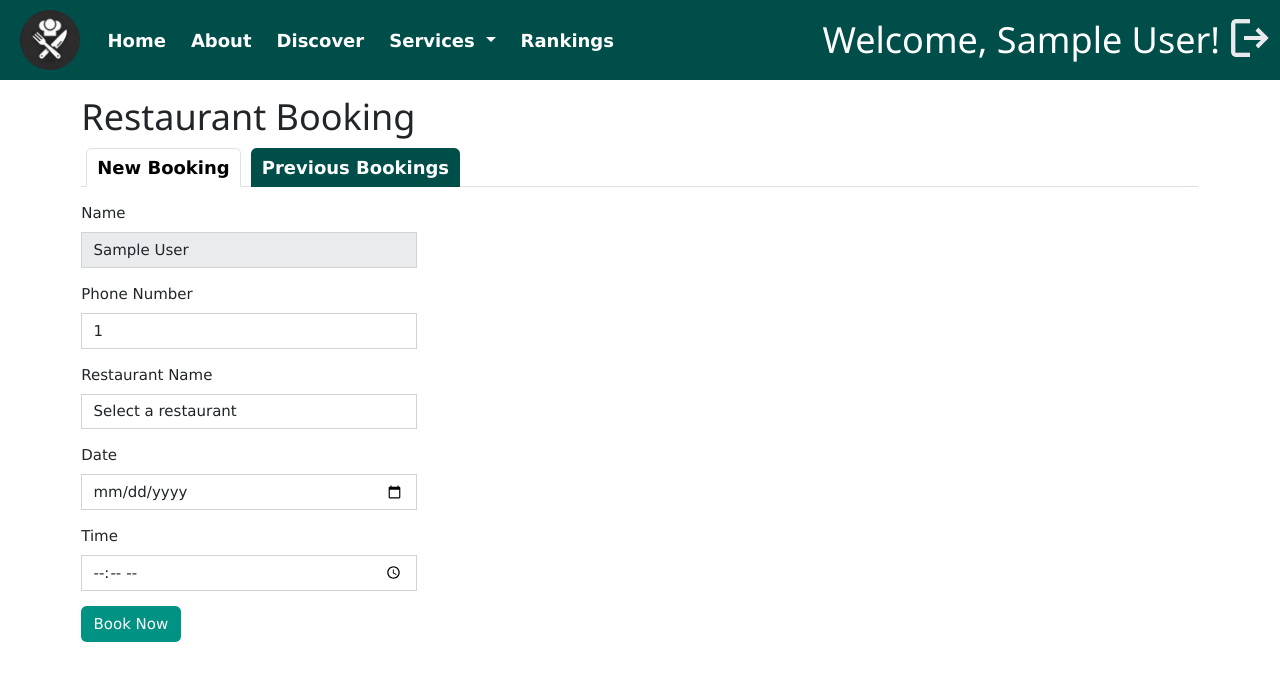
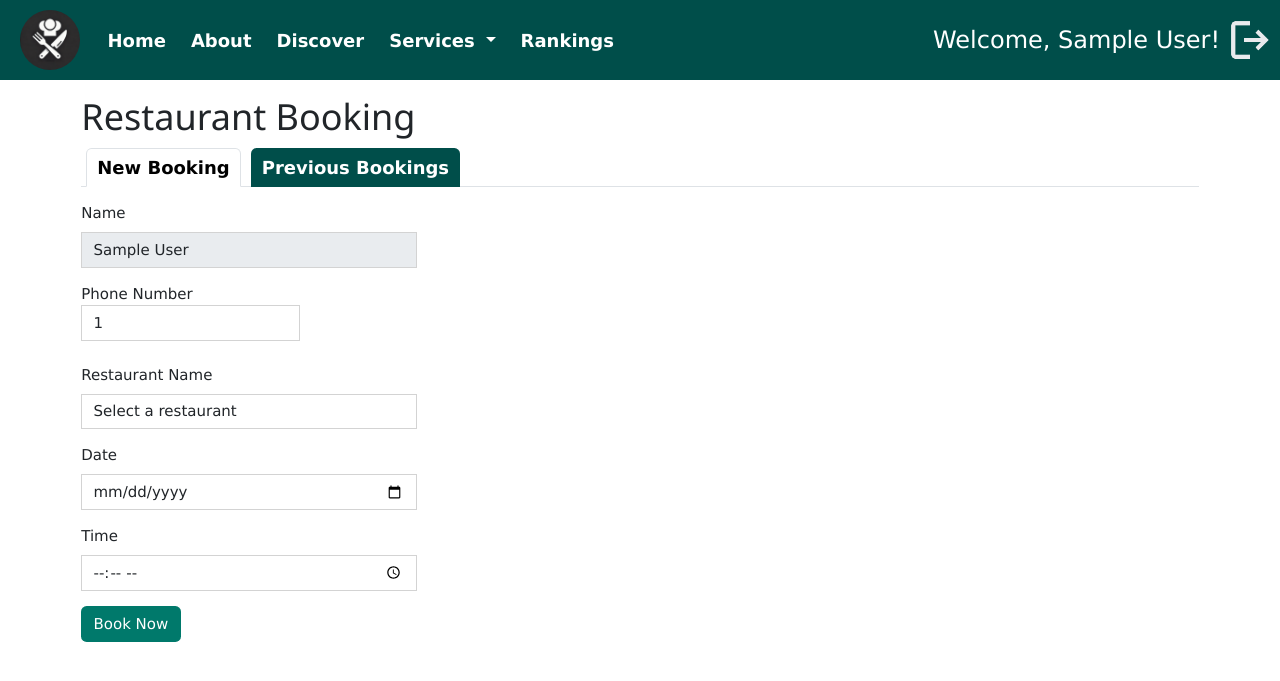
Before and after one commit to LyCh1e/INF1005-Website-Project, a PHP site: page /booking.php in a window 1280 px wide. Shown: the top 681 px of the page. Run offline with PHP 8.4, Linux system fonts and the light colour scheme; the visitor is signed in with stand-in values (Sample User, id 1).

Commit message:
edited files to comply to w3c and axedev

```diff
--- a/booking.php
+++ b/booking.php
@@ -33,9 +33,10 @@ session_start();
                         <input type="hidden" name="name" value="<?= htmlspecialchars($_SESSION['fname']) ?>">
                     </div>
                     <div class="mb-3">
-                        <label for="ph" class="form-label">Phone Number</label>
-                        <input type="text" class="form-control" name="ph"
-                            value="<?= htmlspecialchars($_SESSION['ph']) ?>">
+                        <label for="ph" class="form-label">Phone Number
+                            <input type="text" class="form-control" name="ph"
+                                value="<?= htmlspecialchars($_SESSION['ph']) ?>">
+                        </label>
                     </div>
                     <div class="mb-3">
                         <label for="restaurantName" class="form-label">Restaurant Name</label>
@@ -80,7 +81,7 @@ session_start();
                         <label for="time" class="form-label">Time</label>
                         <input required type="time" class="form-control" id="time" name="time" required>
                     </div>
-                    <button type="submit" class="btn" style='background-color: rgb(0, 146, 131); color: white'>Book Now</button>
+                    <button type="submit" class="btn" style='background-color: #00796b; color: white'>Book Now</button>
                     <?php else: ?>
                         <h2><small><a href="login.php">Please login to make booking.</a></small></h2>
                     <?php endif; ?>
--- a/inc/nav.inc.php
+++ b/inc/nav.inc.php
@@ -33,7 +33,7 @@
         </ul>
         <ul class="navbar-nav">
             <?php if (isset($_SESSION['fname'])): ?>
-                <h1 class="nav-item">Welcome, <?php echo $_SESSION['fname']; ?>!</h1>
+                <li class="nav-item" style="font-size: 24px; align-content: center;">Welcome, <?php echo $_SESSION['fname']; ?>!</li>
                 <li class="nav-item">
                     <div style="display: inline-block; padding: 5px; white-space: nowrap;">
                         <a href="logout.php" onclick="return confirmLogout();">
```
Also changed, not shown: process_login.php (+8 -4 lines).
